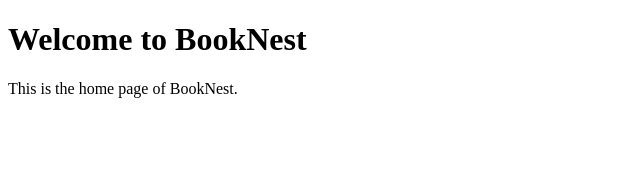
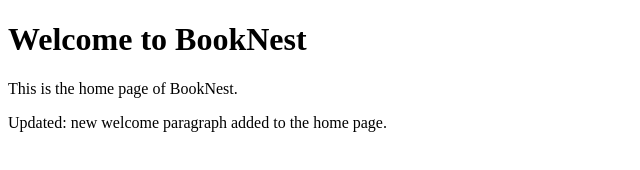
Before and after one commit to Koushikbalusu/BookNest, a plain HTML site: page index.html in a window 1280 px wide. Shown: the whole page, without its empty margins (0-640 px from the left). Drawn offline with Linux system fonts and the light colour scheme.

Commit message:
Update home page content

```diff
--- a/index.html
+++ b/index.html
@@ -7,5 +7,6 @@
 <body>
     <h1>Welcome to BookNest</h1>
     <p>This is the home page of BookNest.</p>
+    <p>Updated: new welcome paragraph added to the home page.</p>
 </body>
 </html>
```
